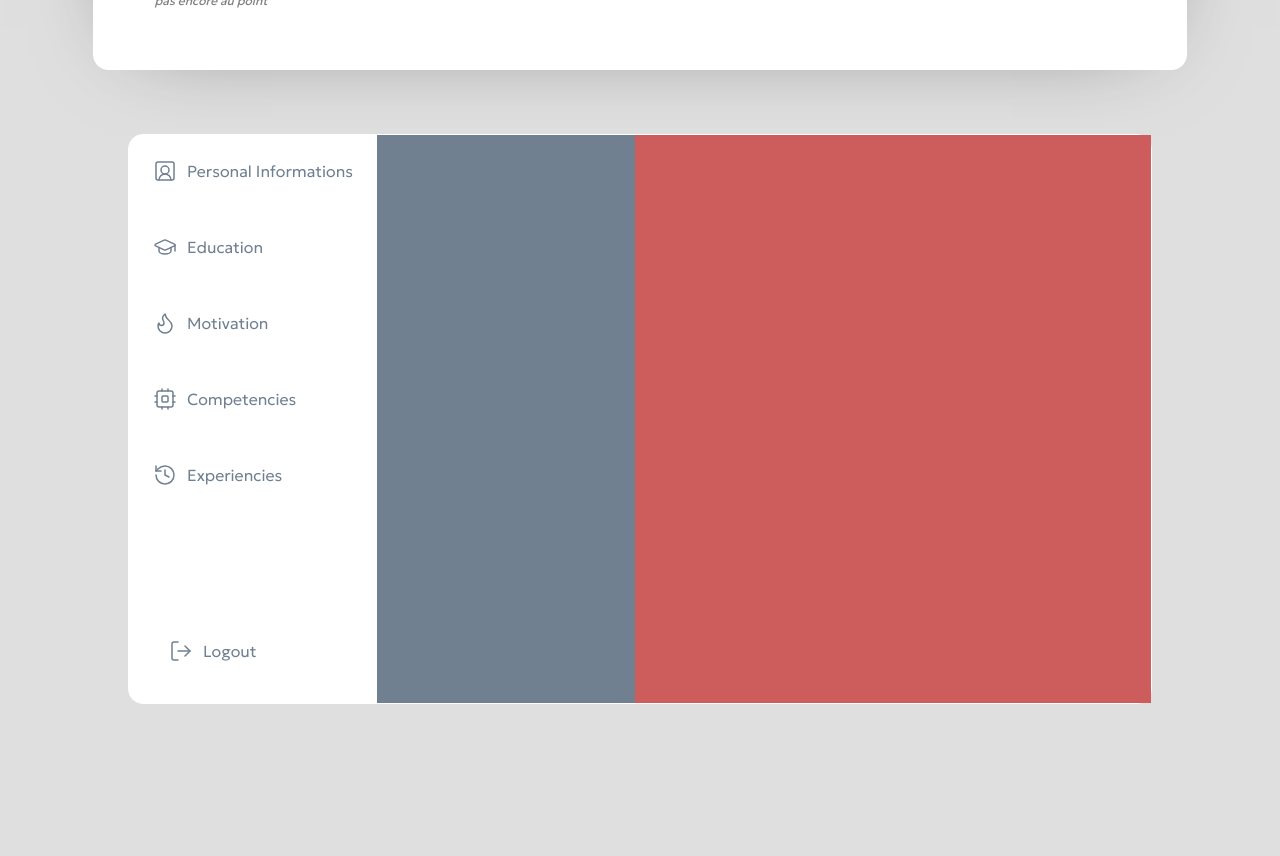
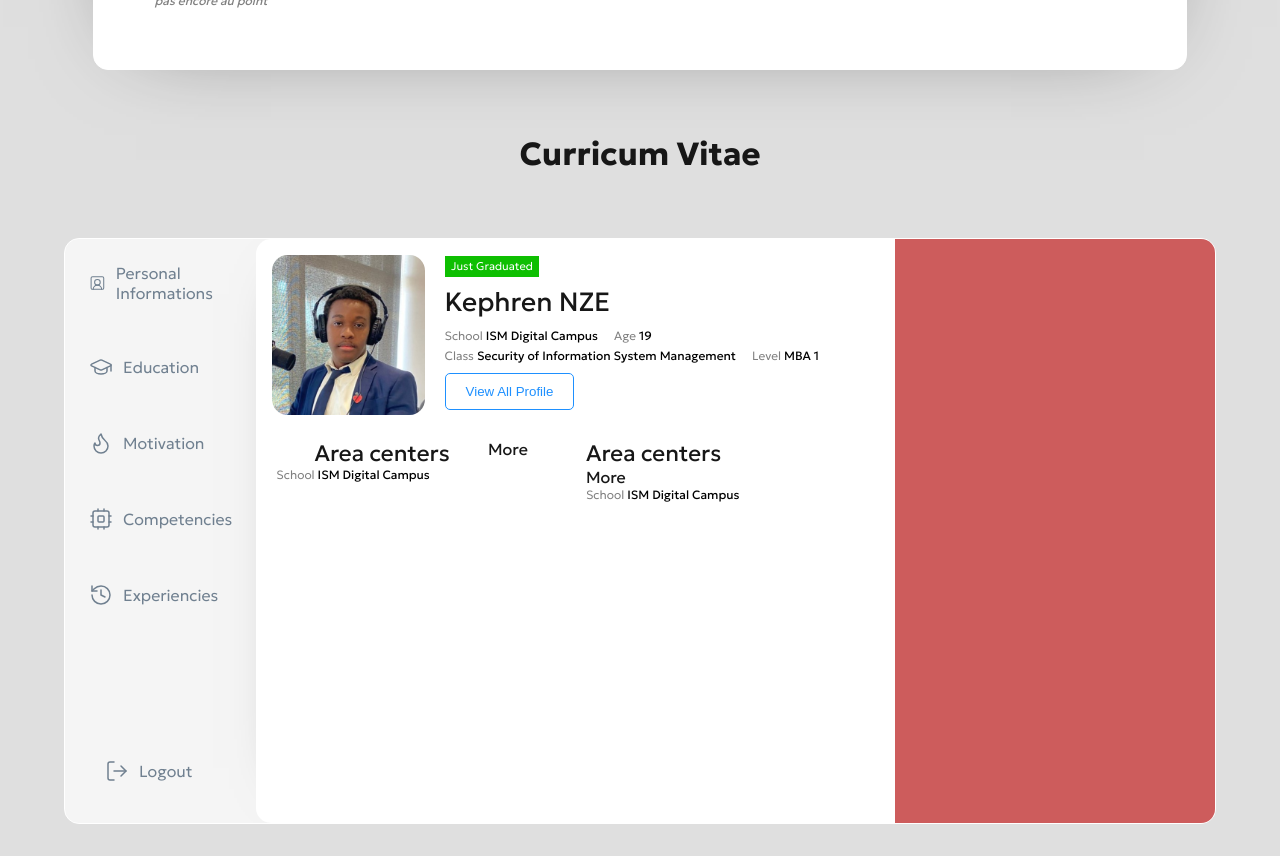
Before and after one commit to kephrr/portfolio-2024, a Next.js app: page / in a window 1280 px wide. Shown: the part 1360-2216 px from the top of the page. Before the commit the page ends 2096 px from the top, so only its background shows below. Built offline with nearby package versions, Linux system fonts and the light colour scheme.

Commit message:
Started creating infos part

```diff
--- a/src/app/components/header/header.js
+++ b/src/app/components/header/header.js
@@ -1,8 +1,8 @@
 "use client";
-import RegularButton from "@/app/components/utils/button";
+import RegularButton from "@/app/components/utils/button-basic/button";
 import style from "./header.module.css";
 import globals from "../../globals.css";
-import CopyButton from "@/app/components/utils/copyButton";
+import CopyButton from "@/app/components/utils/button-basic/copyButton";
 
 
 function Header() {
--- a/src/app/components/hero/hero.js
+++ b/src/app/components/hero/hero.js
@@ -1,5 +1,5 @@
 import style from "./hero.module.css";
-import RegularButton from "@/app/components/utils/button";
+import RegularButton from "@/app/components/utils/button-basic/button";
 
 
 function Hero(){
--- a/src/app/components/present-card/present-card.js
+++ b/src/app/components/present-card/present-card.js
@@ -1,11 +1,13 @@
 import styles from './present-card.module.css'
 import { SquareUserRound, GraduationCap,Flame, Cpu, History, LogOut } from 'lucide-react';
+import ButtonCV from "@/app/components/utils/button-cv/button";
 
 
 function PresentCard(){
     const strokeWidth = 1.5;
+    const profileImg ='./pp.jpg';
     return <div className={styles.container}>
-        <div className="left">
+        <div className={styles.left}>
             <div className={styles.ul}>
                 <div className={styles.li}> <SquareUserRound strokeWidth={strokeWidth}></SquareUserRound> Personal Informations</div>
                 <div className={styles.li}> <GraduationCap strokeWidth={strokeWidth}></GraduationCap> Education</div>
@@ -17,7 +19,42 @@ function PresentCard(){
                 <LogOut strokeWidth={strokeWidth}></LogOut>Logout
             </div>
         </div>
-        <div className={styles.mid}></div>
+        <div className={styles.mid}>
+            <div className={styles.hero}>
+                <img src={profileImg} alt=""/>
+                <div>
+                    <span className={styles.label}>Just Graduated</span>
+                    <p className={styles.name}>Kephren NZE</p>
+                    <div className={styles.infos}>
+                        <div>School <span> ISM Digital Campus</span></div>
+                        <div>Age <span> 19</span></div>
+                        <div>Class <span> Security of Information System Management</span></div>
+                        <div>Level <span> MBA 1</span></div>
+                    </div>
+                    <ButtonCV text="View All Profile" type={true}></ButtonCV>
+                </div>
+            </div>
+            <div className={styles.grid}>
+                <div>
+                    <div className={styles.head}>
+                        <div className={styles.h2}>Area centers</div>
+                        <div className={styles.more}>More</div>
+                    </div>
+                    <div className={styles.infos}>
+                        <div>School <span> ISM Digital Campus</span></div>
+                    </div>
+                </div>
+                <div>
+                    <div className="head">
+                        <div className={styles.h2}>Area centers</div>
+                        <a >More</a>
+                    </div>
+                    <div className={styles.infos}>
+                        <div>School <span> ISM Digital Campus</span></div>
+                    </div>
+                </div>
+            </div>
+        </div>
         <div className={styles.right}></div>
     </div>
 }
--- a/src/app/components/present-card/present-card.module.css
+++ b/src/app/components/present-card/present-card.module.css
@@ -1,17 +1,16 @@
 .container{
-    width: 80vw;
+    width: 90vw;
     min-height: 50vh;
-    background-color: white;
     box-shadow: 0 20px 9px -43px rgba(0,0,0,0.6);
     border: 1px solid white;
     border-radius: 15px;
-
     display: flex;
+    overflow: hidden;
+    background-color: whitesmoke;
 }
 
 .left{
     flex: 1;
-    background-color: #2196f3;
 }
 .ul{
     display: flex;
@@ -42,10 +41,71 @@
 }
 
 .mid{
-    flex: 2;
-    background-color: slategray;
+    flex: 4;
+    border-top-left-radius: 15px;
+    border-bottom-left-radius: 15px;
+    box-shadow: -10px 0 59px -55px rgba(0,0,0,0.55);
+    background-color: white;
+
+    display: flex;
+    flex-direction: column;
+    gap: 20px;
+}
+.hero{
+    padding: 1rem;
+    max-height: 160px;
+}
+.hero{
+    display: flex;
+    gap: 20px;
+}
+.hero img{
+    height: 160px;
+    width: auto;
+    border-radius: 10%;
+}
+.label{
+    font-size: .7rem;
+    background-color: #0ebf01;
+    color: white;
+    padding: .2rem .4rem;
+    font-weight: 300;
+}
+.name{
+    font-size: 1.65rem;
+    margin: 10px 0;
+}
+.infos{
+    font-size: .75rem;
+    color: grey;
+    font-weight: 300;
+
+    display: flex;
+    flex-wrap: wrap;
+    gap: 5px 1rem;
+    margin-bottom: 10px;
+}
+.infos span{
+    color: black;
+    font-weight: normal;
+}
+
+.grid{
+    display: grid;
+    grid-template-columns: repeat(2, 1fr);
+    gap: 20px;
+    margin: 20px;
+}
+
+.h2{
+    font-size: 1.4rem;
+}
+
+.head{
+    display: flex;
+    justify-content: space-evenly;
 }
 .right{
-    flex: 4;
+    flex: 2;
     background-color: indianred;
 }
--- a/src/app/components/utils/button.js
+++ b/src/app/components/utils/button-basic/button.js
@@ -1,4 +1,4 @@
-import styles from  "./button.module.css";
+import styles from "./button.module.css";
 
 
 function RegularButton({text,mode}){
--- a/src/app/components/utils/copyButton.js
+++ b/src/app/components/utils/button-basic/copyButton.js
@@ -1,5 +1,5 @@
 import {useState} from "react";
-import styles from "@/app/components/utils/button.module.css";
+import styles from "@/app/components/utils/button-basic/button.module.css";
 
 
 function CopyButton(){
--- /dev/null
+++ b/src/app/components/utils/button-cv/button.js
@@ -0,0 +1,9 @@
+import styles  from './button.module.css';
+
+function ButtonCV({text, type}){
+    let style = styles.filled;
+    if (type) style = styles.outed;
+    return <button className={style}>{text}</button>
+}
+
+export default ButtonCV;
--- /dev/null
+++ b/src/app/components/utils/button-cv/button.module.css
@@ -0,0 +1,16 @@
+.filled{
+    color: white;
+    background-color: dodgerblue;
+    padding: 10px 20px;
+    border-radius: 5px;
+    outline: none;
+    border: none;
+}
+.outed{
+    color: dodgerblue;
+    background-color: white;
+    padding: 10px 20px;
+    border-radius: 5px;
+    outline: none;
+    border: solid 1px dodgerblue;
+}
--- a/src/app/page.js
+++ b/src/app/page.js
@@ -19,6 +19,9 @@ export default function Home() {
               <Stepper></Stepper>
           </div>
           <div className={styles.center}>
+              <h1>Curricum Vitae</h1>
+          </div>
+          <div className={styles.center}>
               <PresentCard></PresentCard>
           </div>
       </div>
```
Also changed, not shown: src/app/components/utils/button-basic/button.module.css (renamed from src/app/components/utils/button.module.css).
